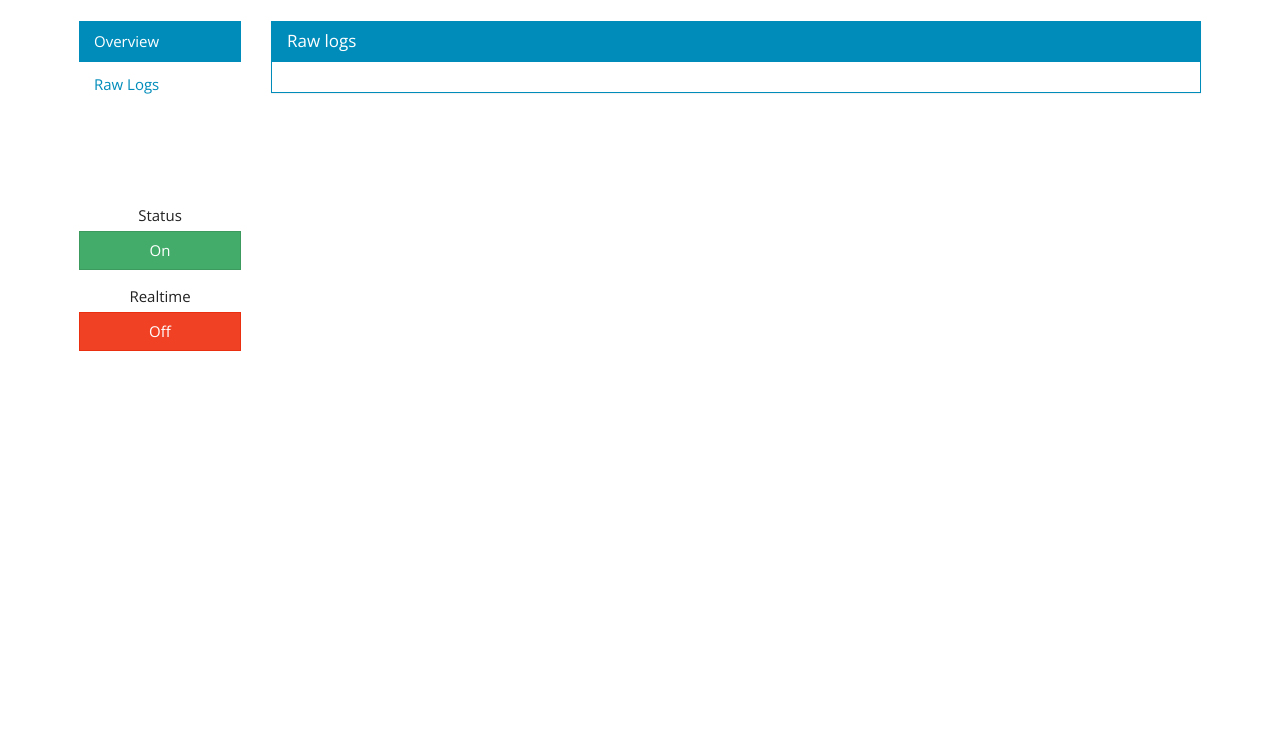
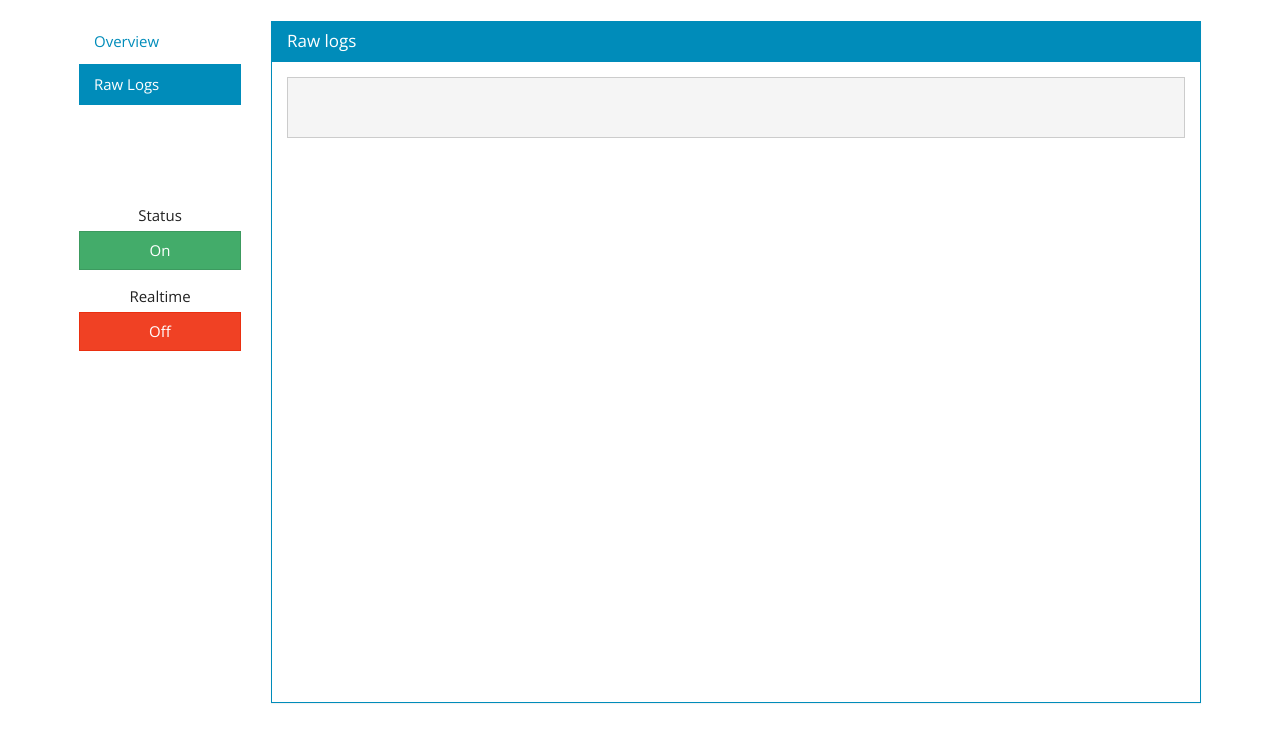
Before and after one commit to nocternology/fail2dash, a Flask app: page /raw in a window 1280 px wide. Shown: the part 45-800 px from the top of the page. Run offline with Flask 2, Linux system fonts and the light colour scheme; the visitor is signed in with stand-in values (Sample User, id 1); some libraries are stand-ins or nearby versions.

Commit message:
Add : Raw log view.

```diff
--- a/static/css/style.css
+++ b/static/css/style.css
@@ -19,3 +19,8 @@
     margin-top: 3%;
     margin-bottom: 10%;
 }
+
+.log-panel {
+    overflow-y: scroll;
+    height: 80vh;
+}
--- a/templates/raw.html
+++ b/templates/raw.html
@@ -27,8 +27,8 @@
     <div class="row">
         <div class="col-md-2">
             <ul class="nav nav-pills nav-stacked">
-                <li role="presentation" class="active"><a href="#">Overview</a></li>
-                <li role="presentation"><a href="#">Raw Logs</a></li>
+                <li role="presentation"><a href="/">Overview</a></li>
+                <li role="presentation" class="active"><a href="/raw">Raw Logs</a></li>
 
                 <div class="spacer100"></div>
 
@@ -46,8 +46,10 @@
                 <div class="panel-heading">
                     <h3 class="panel-title">Raw logs</h3>
                 </div>
-                <div class="panel-body">
+                <div class="panel-body log-panel">
+                    <pre>
 
+                    </pre>
                 </div>
             </div>
         </div>
```
